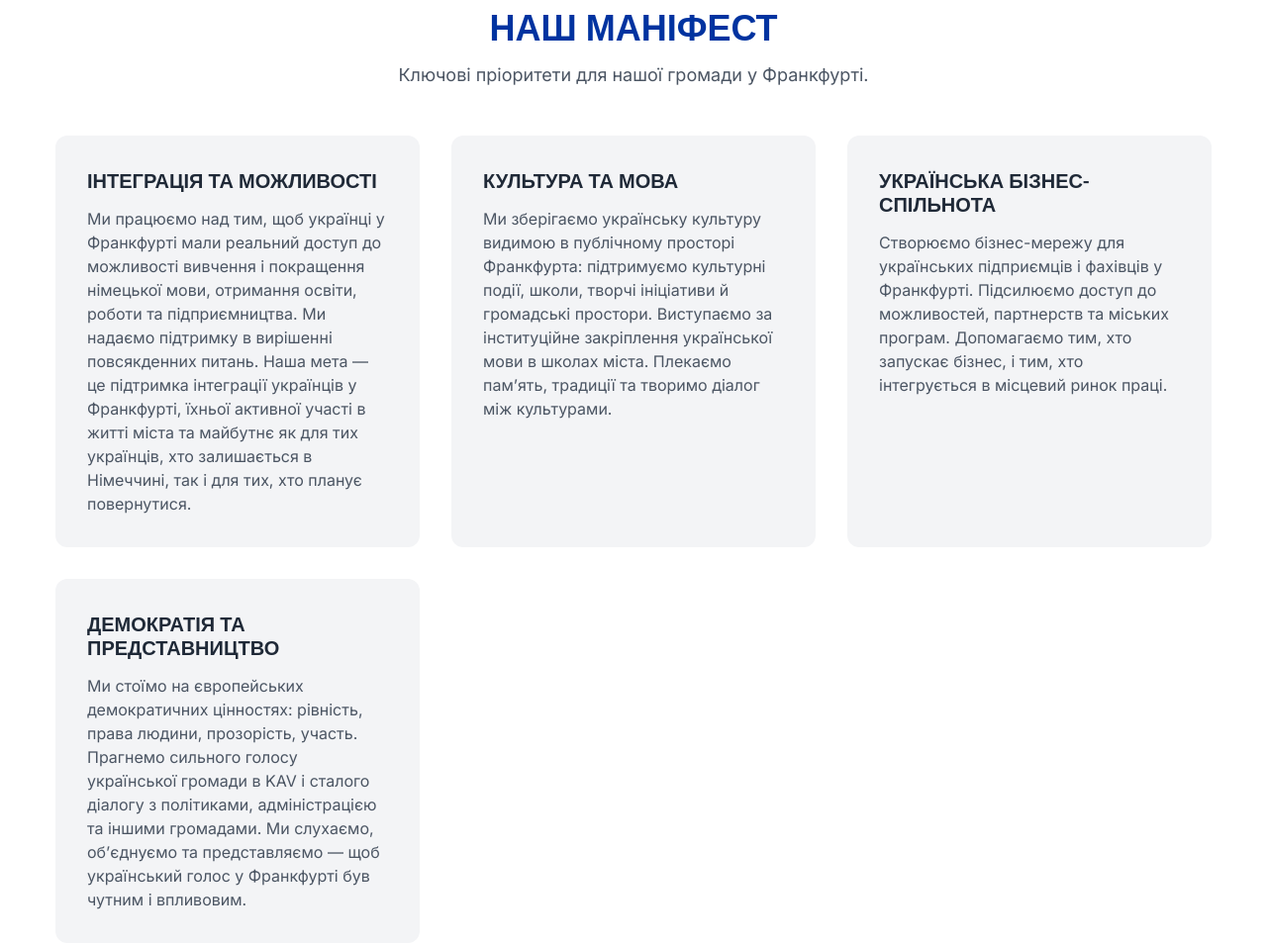
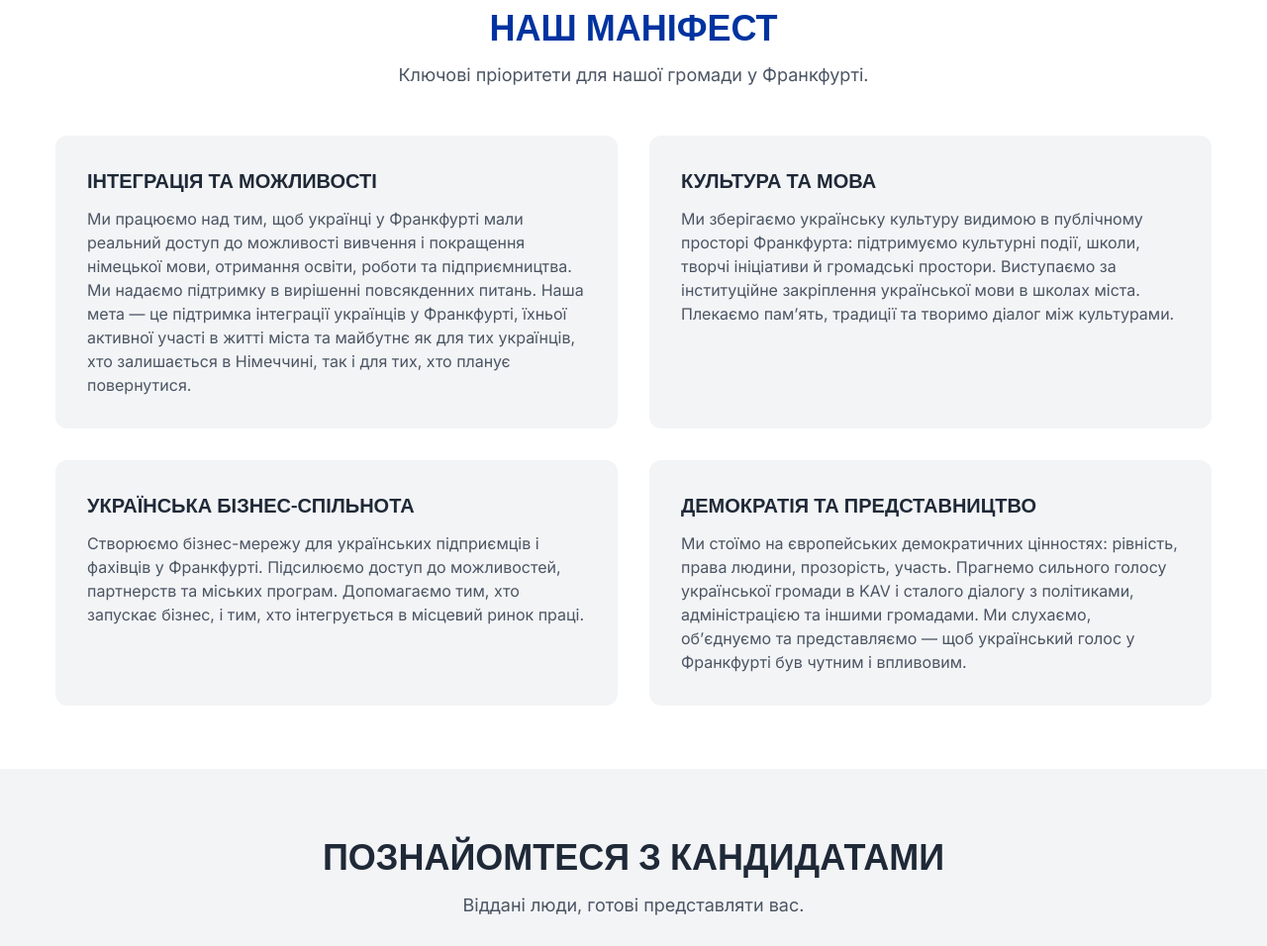
Before and after one commit to sdwerner/2026_ua_campaign, a website built with Vite: page index.html in a window 1280 px wide. Shown: the part 1220-2176 px from the top of the page at 99% size. Built offline with nearby package versions, Linux system fonts and the light colour scheme.

Commit message:
Update manifest layout to 2x2 desktop and 1x1 mobile

```diff
--- a/index.html
+++ b/index.html
@@ -76,7 +76,7 @@
           <p style="color: var(--color-text-light); max-width: 600px; margin: 0 auto; font-size: 1.125rem;"
             data-i18n="manifest.subtitle">Ключові пріоритети для нашої громади у Франкфурті.</p>
         </div>
-        <div style="display: grid; grid-template-columns: repeat(auto-fit, minmax(300px, 1fr)); gap: 2rem;">
+        <div class="manifest-grid">
           <!-- Card 1 -->
           <div style="padding: 2rem; background: var(--color-bg-alt); border-radius: 12px; transition: transform 0.2s;">
             <h3 style="color: var(--color-text); font-size: 1.25rem;" data-i18n="manifest.card1_title">Підтримка
--- a/style.css
+++ b/style.css
@@ -397,3 +397,18 @@
     font-size: 1.5rem;
   }
 }
+
+/* Manifest Grid Layout */
+.manifest-grid {
+  display: grid;
+  grid-template-columns: 1fr;
+  /* Mobile: 1 column (1x4) */
+  gap: 2rem;
+}
+
+@media (min-width: 768px) {
+  .manifest-grid {
+    grid-template-columns: repeat(2, 1fr);
+    /* Desktop: 2 columns (2x2) */
+  }
+}
```
